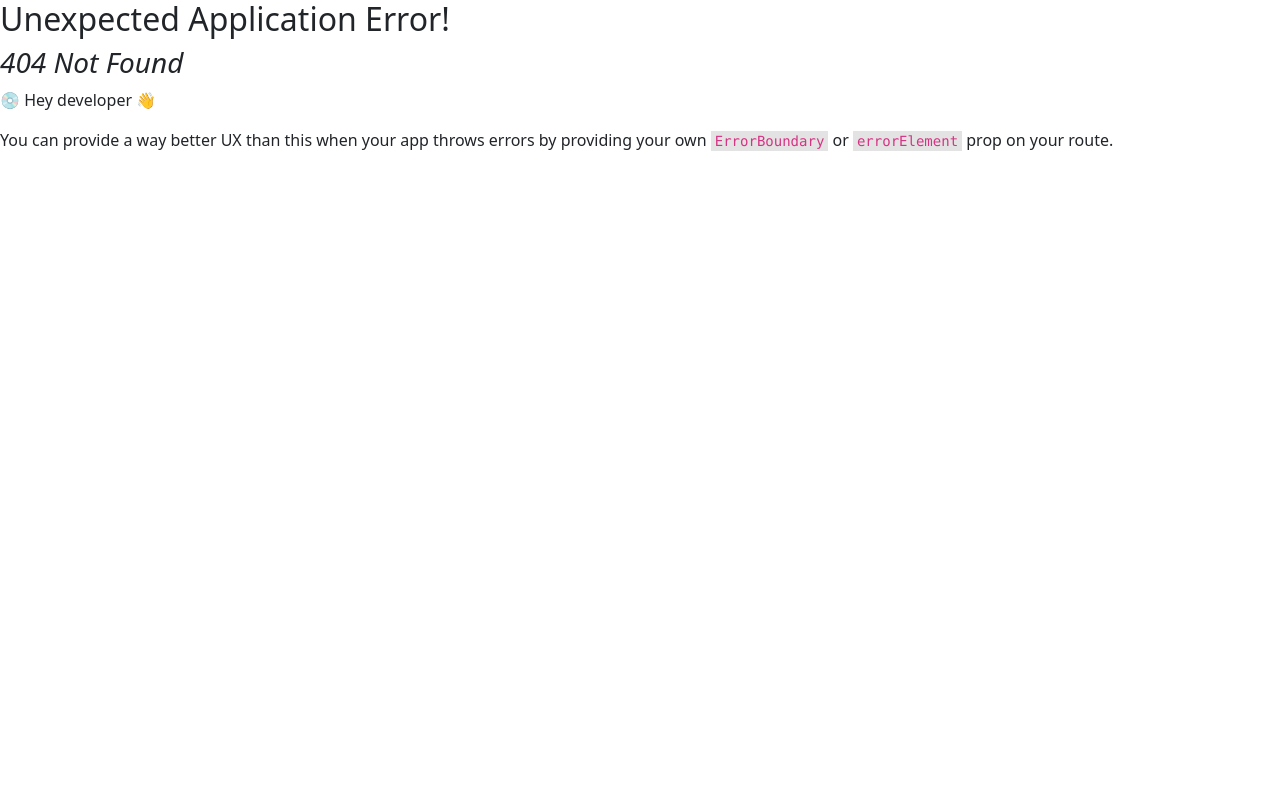
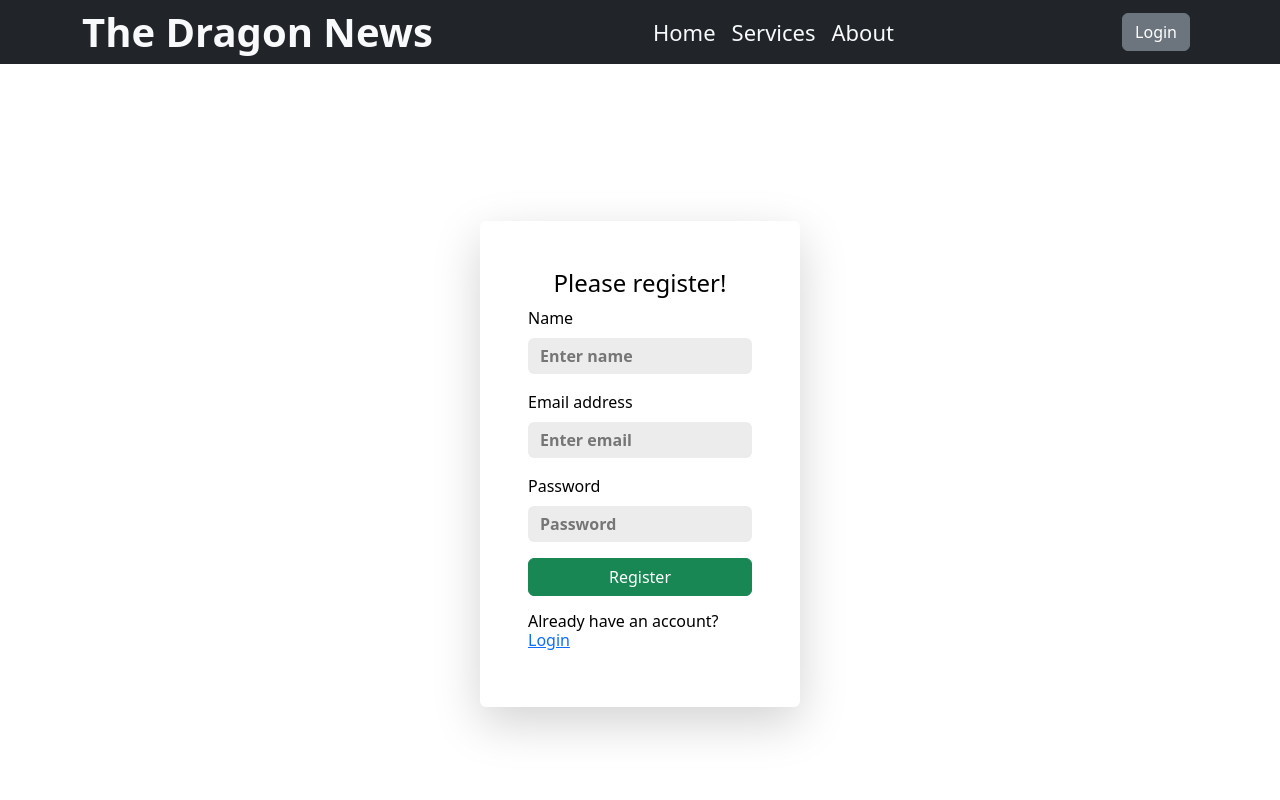
Before and after one commit to Source-Code-007/the-dragon-news-pHero, a React (Vite) app: page /signup in a window 1280 px wide. Before the commit this address had no page. Shown: the top 800 px of the page. Built offline with nearby package versions, Linux system fonts and the light colour scheme.

Commit message:
signinWithEmailAndPassword and signOut feature implement

```diff
--- a/package.json
+++ b/package.json
@@ -16,6 +16,7 @@
     "react": "^18.2.0",
     "react-bootstrap": "^2.7.4",
     "react-dom": "^18.2.0",
+    "react-icons": "^4.8.0",
     "react-router-dom": "^6.10.0",
     "sort-by": "^1.2.0"
   },
--- a/src/AuthContext/AuthContext.jsx
+++ b/src/AuthContext/AuthContext.jsx
@@ -1,15 +1,46 @@
-import React, { createContext } from 'react';
-import { getAuth } from "firebase/auth";
+import React, { createContext, useState } from 'react';
+import { createUserWithEmailAndPassword, getAuth, signInWithEmailAndPassword, signOut, updateProfile } from "firebase/auth";
 import { app } from '../firebase/firebase.config';
 
 export const authContext = createContext()
 const auth = getAuth(app)
 
 const AuthContext = ({children}) => {
+    const [user, setUser] = useState()
 
-    const person = {name: 'utsho'}
+    // create user function
+    const createUserFunc = (email, password)=>{
+        return createUserWithEmailAndPassword(auth, email, password)
+    }
+
+    // signin with email and password func
+    const signinWithEmailPassFunc = (email, password)=>{
+        return signInWithEmailAndPassword(auth, email, password)
+    }
+
+    // update user profile
+    const updateUserProfileFunc = (user, name)=>{
+        return updateProfile(user,{
+            displayName: name
+        })
+    }
+
+    // signout func
+    const signOutFunc = ()=>{
+        return signOut(auth)
+    }
+
+    const authObj = {
+        createUserFunc,
+        signinWithEmailPassFunc,
+        updateUserProfileFunc,
+        signOutFunc,
+        user,
+        setUser
+    }
+
     return (
-        <authContext.Provider value={person}>
+        <authContext.Provider value={authObj}>
             {children}
         </authContext.Provider>
     );
--- a/src/Components/Header/Header.jsx
+++ b/src/Components/Header/Header.jsx
@@ -7,19 +7,38 @@ import { authContext } from '../../AuthContext/AuthContext';
 
 
 const Header = () => {
-    const {name} = useContext(authContext)
-    console.log(name);
+    const { user, setUser, signOutFunc } = useContext(authContext)
+
+    // sign out func
+    const handleSignOut = ()=>{
+        signOutFunc().then(()=>{
+            setUser(null)
+            console.log('sign out successfully');
+        }).catch(e => {
+            console.log(e.message);
+        })
+    }
+
     return (
         <Navbar bg="dark" expand="lg">
             <Container>
                 <Link to='/' className='text-light fw-bold text-decoration-none display-6'>The Dragon News</Link>
                 <Navbar.Toggle aria-controls="basic-navbar-nav" />
                 <Navbar.Collapse id="basic-navbar-nav">
-                    <Nav className="ms-auto">
+                    <Nav className="mx-auto" style={{ fontSize: '22px' }}>
                         <Link to='/home' className='text-decoration-none text-light mx-2'>Home</Link>
                         <Link to='/services' className='text-decoration-none text-light mx-2'>Services</Link>
-                        <Link to='/Signin' className='text-decoration-none text-light mx-2'>Signin</Link>
+                        <Link to='/Signin' className='text-decoration-none text-light mx-2'>About</Link>
                     </Nav>
+                    <div>
+                        {
+                            user ? <>
+                                <img style={{ height: '40px', width: '40px' }} className='rounded-circle' src="https://encrypted-tbn0.gstatic.com/images?q=tbn:ANd9GcR-haj5_5sYRCMxDHs-SoW1CG_OKySGAk5J700xjLM&s" alt="" />
+                                <Link to='/Signin' onClick={handleSignOut} className='text-decoration-none text-light mx-2'><button className='btn btn-secondary'>Logout</button></Link>
+                            </> : <Link to='/Signin' className='text-decoration-none text-light mx-2'><button className='btn btn-secondary'>Login</button></Link>
+                        }
+
+                    </div>
                 </Navbar.Collapse>
             </Container>
         </Navbar>
--- /dev/null
+++ b/src/Components/Signin/Signin.css
@@ -0,0 +1,10 @@
+.my-inp{
+    background-color: #70707021;
+    border: none;
+    color: #00000080;
+    width: full;
+}
+.my-inp::placeholder{
+    color: #00000080;
+    font-weight: bold;
+}
--- /dev/null
+++ b/src/Components/Signin/Signin.jsx
@@ -0,0 +1,45 @@
+import React, { useContext } from 'react';
+import Form from 'react-bootstrap/Form';
+import './Signin.css'
+import Button from 'react-bootstrap/Button';
+import { Link } from 'react-router-dom';
+import { authContext } from '../../AuthContext/AuthContext';
+
+const Signin = () => {
+    const { signinWithEmailPassFunc, setUser } = useContext(authContext)
+
+    const signinSubmitFunc = (e)=>{
+        e.preventDefault()
+        const email = e.target.email.value
+        const password = e.target.password.value
+
+        signinWithEmailPassFunc(email, password).then(res=>{
+            const currUser = res.user
+            setUser(currUser)
+        }).catch(e=>{
+            console.log(e.message)
+        })
+    }
+
+    return (
+
+        <div className='vh-100 w-25 mx-auto d-flex align-items-center justify-content-center'>
+            <Form onSubmit={signinSubmitFunc} className='w-100 shadow-lg text-black d-flex flex-column justify-content-center align-items-center p-5 rounded text-light'>
+            <h4>Please login!</h4>
+                <Form.Group className="mb-3 w-100" controlId="formGroupEmail">
+                    <Form.Label>Email address</Form.Label>
+                    <Form.Control className='my-inp' name='email' type="email" placeholder="Enter email" />
+                </Form.Group>
+                <Form.Group className="mb-3 w-100" controlId="formGroupPassword">
+                    <Form.Label>Password</Form.Label>
+                    <Form.Control className='my-inp' name='password' type="password" placeholder="Password" />
+                </Form.Group>
+                <Button type='submit' variant='success' className='w-100'>Login</Button>
+                <h6 className='mt-3'>Don't have an account? <Link to='/signup'>Register</Link></h6>
+            </Form>
+        </div>
+
+    );
+};
+
+export default Signin;
--- /dev/null
+++ b/src/Components/Signup/Signup.css
@@ -0,0 +1,10 @@
+.my-inp{
+    background-color: #70707021;
+    border: none;
+    color: #00000080;
+    width: full;
+}
+.my-inp::placeholder{
+    color: #00000080;
+    font-weight: bold;
+}
--- /dev/null
+++ b/src/Components/Signup/Signup.jsx
@@ -0,0 +1,53 @@
+import React, { useContext } from 'react';
+import Form from 'react-bootstrap/Form';
+import './Signup.css'
+import Button from 'react-bootstrap/Button';
+import { Link } from 'react-router-dom';
+import { authContext } from '../../AuthContext/AuthContext';
+
+const Signup = () => {
+    const { createUserFunc, updateUserProfileFunc } = useContext(authContext)
+
+    // register submit func
+    const signupSubmitFunc = (e) => {
+        e.preventDefault()
+        const name = e.target.name.value
+        const email = e.target.email.value
+        const password = e.target.password.value
+        createUserFunc(email, password).then(res => {
+            const currUser = res.user
+            updateUserProfileFunc(currUser, name).then(() => {
+                console.log('user profile update');
+            }).catch(e => {
+                console.log(e.message);
+            })
+        }).catch(e => {
+            console.log(e.message)
+        })
+    }
+
+    return (
+
+        <div className='vh-100 w-25 mx-auto d-flex align-items-center justify-content-center'>
+            <Form onSubmit={signupSubmitFunc} className='w-100 shadow-lg text-black d-flex flex-column justify-content-center align-items-center p-5 rounded text-light'>
+                <h4>Please register!</h4>
+                <Form.Group className="mb-3 w-100">
+                    <Form.Label>Name</Form.Label>
+                    <Form.Control className='my-inp' id='signupName' name='name' type="text" placeholder="Enter name" />
+                </Form.Group>
+                <Form.Group className="mb-3 w-100" >
+                    <Form.Label>Email address</Form.Label>
+                    <Form.Control className='my-inp' id='signupEmail' name='email' type="email" placeholder="Enter email" />
+                </Form.Group>
+                <Form.Group className="mb-3 w-100" >
+                    <Form.Label>Password</Form.Label>
+                    <Form.Control className='my-inp' id='signupPassword' name='password' type="password" placeholder="Password" />
+                </Form.Group>
+                <Button type='submit' variant='success' className='w-100'>Register</Button>
+                <h6 className='mt-3'>Already have an account? <Link to='/signin'>Login</Link></h6>
+            </Form>
+        </div>
+    );
+};
+
+export default Signup;
```
Also changed, not shown: src/main.jsx (+10 -0 lines), 1 other file (tests, documents, lock files or other folders).
